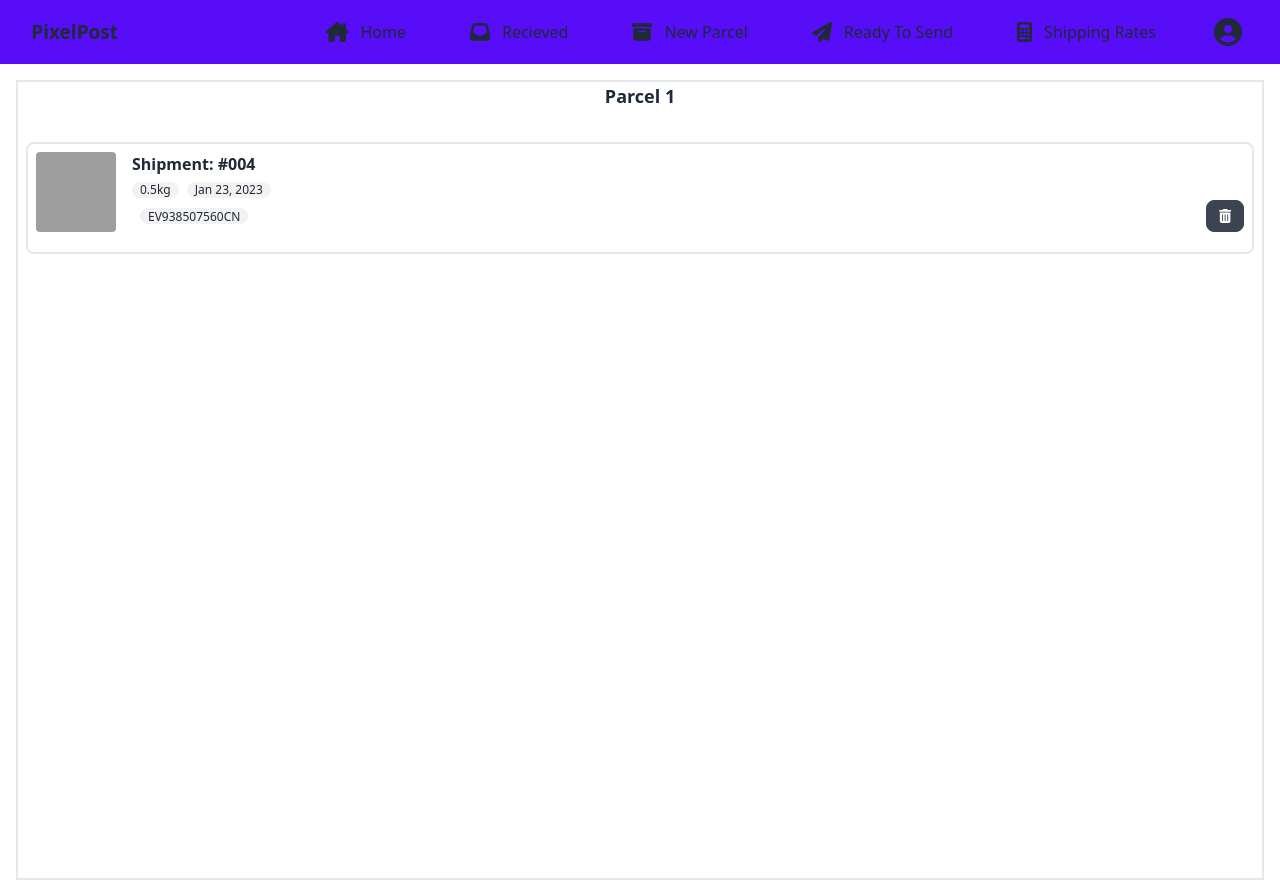
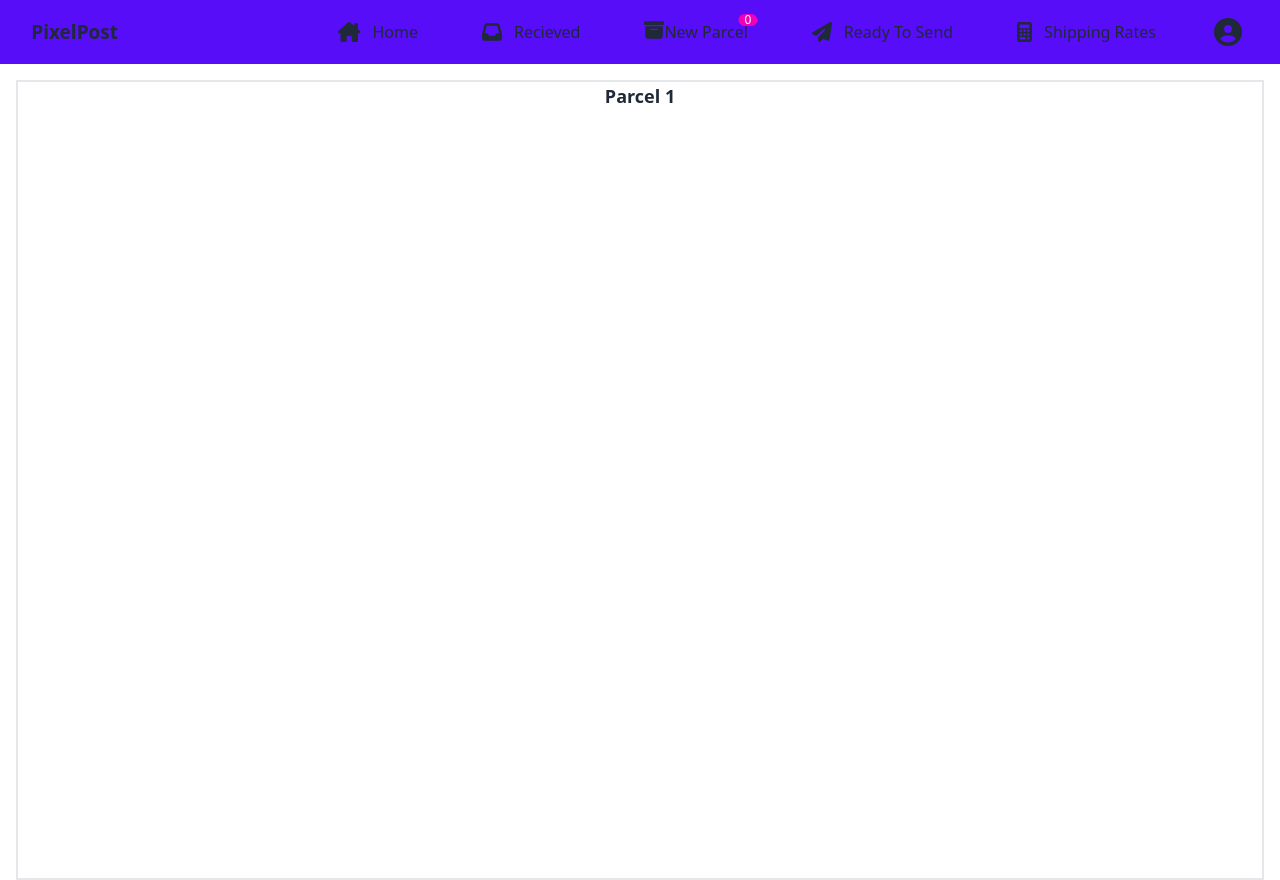
Before and after one commit to pmugasa/pixel-posts, a React (Create React App) app: page /new-parcel in a window 1280 px wide. Built offline with nearby package versions, Linux system fonts and the light colour scheme; grey boxes are pictures that could not be loaded; the HTML template or start-up script is replaced by a standard one.

Commit message:
added the functionality of being able to add things to the parcel and remove them

```diff
--- a/src/App.js
+++ b/src/App.js
@@ -1,16 +1,79 @@
+import { BrowserRouter, Routes, Route } from "react-router-dom";
+import { useState } from "react";
 import Navbar from "./components/Navbar";
+import Profile from "./pages/Profile";
+import Home from "./pages/Home";
+import NewParcel from "./pages/NewParcel";
+import Login from "./pages/Login";
+import ReadyToSend from "./pages/ReadyToSend";
+import Received from "./pages/Received";
+import Settings from "./pages/Settings";
+import Signup from "./pages/Signup";
+import ShippingRates from "./pages/ShippingRates";
+import NoPage from "./pages/NoPage";
 
-import RouteSwitch from "./RouteSwitch";
 const App = () => {
+  const [receivedParcels, setReceivedParcels] = useState([
+    {
+      shipmentId: "#004",
+      date: "Jan 23, 2023",
+      weight: 0.5,
+      img: "https://placeimg.com/192/192/people",
+      trackingId: " EV938507560CN",
+    },
+    {
+      shipmentId: "#005",
+      date: "Jan 23, 2023",
+      weight: 0.8,
+      img: "https://placeimg.com/192/192/people",
+      trackingId: "175030116230104059",
+    },
+    {
+      shipmentId: "#006",
+      date: "Jan 23, 2023",
+      weight: 1.0,
+      img: "https://placeimg.com/192/192/people",
+      trackingId: "9505511597628205266397",
+    },
+  ]);
+  const [packedItems, setPackedItems] = useState([]);
+
   return (
-    <>
-      <div className="h-screen w-screen relative">
-        <Navbar />
-
-        <RouteSwitch />
-      </div>
-    </>
+    <BrowserRouter>
+      <Navbar packedItems={packedItems} />
+      <Routes>
+        <Route index element={<Home />} />
+        <Route path="profile" element={<Profile />} />
+        <Route
+          path="new-parcel"
+          element={
+            <NewParcel
+              packedItems={packedItems}
+              setPackedItems={setPackedItems}
+              receivedParcels={receivedParcels}
+              setReceivedParcels={setReceivedParcels}
+            />
+          }
+        />
+        <Route path="login" element={<Login />} />
+        <Route path="ready-to-send" element={<ReadyToSend />} />
+        <Route
+          path="received"
+          element={
+            <Received
+              packedItems={packedItems}
+              setPackedItems={setPackedItems}
+              receivedParcels={receivedParcels}
+              setReceivedParcels={setReceivedParcels}
+            />
+          }
+        />
+        <Route path="settings" element={<Settings />} />
+        <Route path="sign-up" element={<Signup />} />
+        <Route path="shipping-rates" element={<ShippingRates />} />
+        <Route path="*" element={<NoPage />} />
+      </Routes>
+    </BrowserRouter>
   );
 };
-
 export default App;
--- a/src/components/Navbar.js
+++ b/src/components/Navbar.js
@@ -9,7 +9,7 @@ import {
   faCalculator,
 } from "@fortawesome/free-solid-svg-icons";
 
-const Navbar = () => {
+const Navbar = (props) => {
   return (
     <>
       <nav className="flex flex-row px-1 bg-primary">
@@ -35,8 +35,13 @@ const Navbar = () => {
 
             <li>
               <Link to="/new-parcel">
-                <FontAwesomeIcon icon={faBoxArchive} size="lg" />
-                <span className="hidden lg:block">New Parcel</span>
+                <div className="indicator">
+                  <span className="indicator-item indicator-end badge badge-xs badge-secondary">
+                    {props.packedItems.length}
+                  </span>
+                  <FontAwesomeIcon icon={faBoxArchive} size="lg" />
+                  <span className="hidden lg:block">New Parcel</span>
+                </div>
               </Link>
             </li>
             <li>
--- a/src/index.js
+++ b/src/index.js
@@ -2,11 +2,11 @@ import React from "react";
 import ReactDOM from "react-dom/client";
 import "./index.css";
 
-import RouteSwitch from "./RouteSwitch";
+import App from "./App";
 
 const root = ReactDOM.createRoot(document.getElementById("root"));
 root.render(
   <React.StrictMode>
-    <RouteSwitch />
+    <App />
   </React.StrictMode>
 );
--- a/src/pages/NewParcel.js
+++ b/src/pages/NewParcel.js
@@ -1,31 +1,26 @@
 import { FontAwesomeIcon } from "@fortawesome/react-fontawesome";
 import { faTrashCan } from "@fortawesome/free-solid-svg-icons";
-import { useState } from "react";
 
-const NewParcel = () => {
-  const [myParcel, setMyParcel] = useState([
-    {
-      shipmentId: "#004",
-      date: "Jan 23, 2023",
-      weight: "0.5kg",
-      img: "https://placeimg.com/192/192/people",
-      trackingId: " EV938507560CN",
-    },
-  ]);
-
+const NewParcel = ({
+  setPackedItems,
+  packedItems,
+  setReceivedParcels,
+  receivedParcels,
+}) => {
   const handleDelete = (parcel) => {
-    setMyParcel(
-      myParcel.filter((item) => item.shipmentId !== parcel.shipmentId)
+    setPackedItems(
+      packedItems.filter((item) => item.shipmentId !== parcel.shipmentId)
     );
-    console.log(parcel);
+    setReceivedParcels([...receivedParcels, parcel]);
   };
+  console.log(receivedParcels);
 
   return (
     <>
       <div className="w-screen mt-4 px-4">
         <div className="border-2 border-gray-200 w-full h-screen mx-auto">
           <h2 className="text-lg font-bold text-center">Parcel 1</h2>
-          {myParcel.map((parcel, i) => {
+          {packedItems.map((parcel, i) => {
             return (
               <div key={parcel.shipmentId}>
                 <div>
@@ -34,23 +29,23 @@ const NewParcel = () => {
                       <div className="flex justify-start items-start">
                         <div className="avatar my-auto flex-none">
                           <div className="w-20 rounded">
-                            <img src={myParcel[i].img} alt="parcel" />
+                            <img src={packedItems[i].img} alt="parcel" />
                           </div>
                         </div>
 
                         <div className="mx-4  flex-none w-40 ">
                           <p className="text-base font-bold">
-                            Shipment: {myParcel[i].shipmentId}
+                            Shipment: {packedItems[i].shipmentId}
                           </p>
                           <div className="space-x-2 ">
                             <p className="badge badge-ghost badge-sm">
-                              {myParcel[i].weight}
+                              {packedItems[i].weight} kg
                             </p>
                             <p className="badge badge-ghost badge-sm">
-                              {myParcel[i].date}
+                              {packedItems[i].date}
                             </p>
                             <p className="badge badge-ghost badge-sm block mt-2 ">
-                              {myParcel[i].trackingId}
+                              {packedItems[i].trackingId}
                             </p>
                           </div>
                         </div>
--- a/src/pages/Received.js
+++ b/src/pages/Received.js
@@ -1,43 +1,14 @@
-import { useState } from "react";
-
-const Received = () => {
-  const [packedItem, setPackedItem] = useState([]);
-
-  const [receivedParcels, setReceivedParcels] = useState([
-    {
-      shipmentId: "#004",
-      date: "Jan 23, 2023",
-      weight: "0.5kg",
-      img: "https://placeimg.com/192/192/people",
-      trackingId: " EV938507560CN",
-    },
-    {
-      shipmentId: "#005",
-      date: "Jan 23, 2023",
-      weight: "0.8kg",
-      img: "https://placeimg.com/192/192/people",
-      trackingId: "175030116230104059",
-    },
-    {
-      shipmentId: "#006",
-      date: "Jan 23, 2023",
-      weight: "1.0kg",
-      img: "https://placeimg.com/192/192/people",
-      trackingId: "9505511597628205266397",
-    },
-  ]);
-
+const Received = (props) => {
   const handleClick = (parcel, event) => {
-    setReceivedParcels(
-      receivedParcels.filter((i) => i.shipmentId !== parcel.shipmentId)
+    props.setReceivedParcels(
+      props.receivedParcels.filter((i) => i.shipmentId !== parcel.shipmentId)
     );
-    setPackedItem(parcel);
-    console.log(parcel);
+    props.setPackedItems([...props.packedItems, parcel]);
   };
 
   return (
     <>
-      {receivedParcels.map((parcel) => {
+      {props.receivedParcels.map((parcel) => {
         return (
           <div key={parcel.shipmentId}>
             <div className="flex flex-col w-screen px-2">
```
